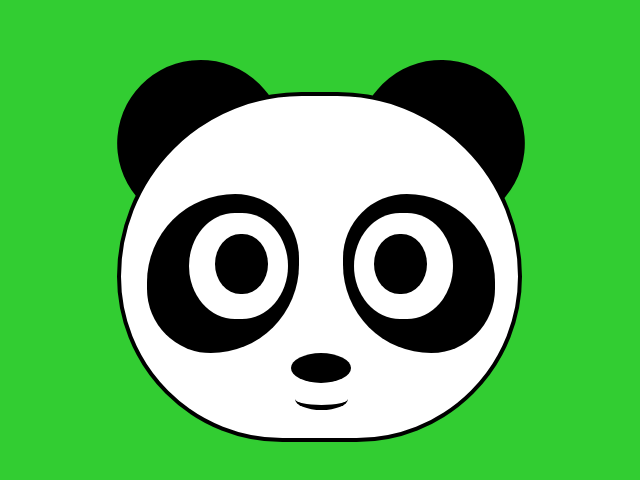
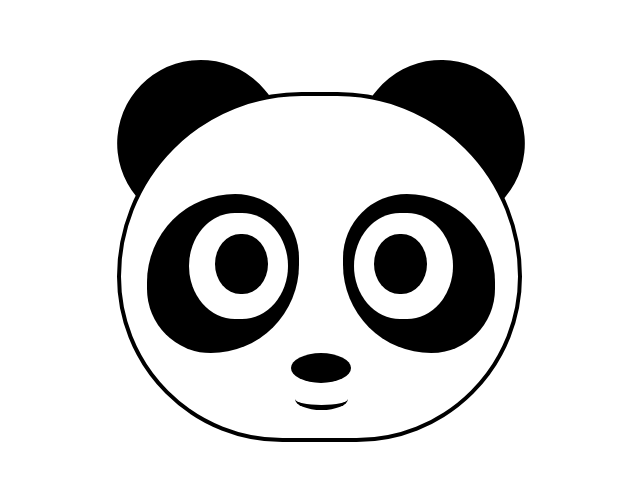
Before and after one commit to Jackwxiao/panda, a plain HTML site: page index.html in a window 1280 px wide. Shown: the part 154-634 px from the top of the page, without its empty margins (319-959 px from the left). Drawn offline with Linux system fonts and the light colour scheme.

Commit message:
使用CSS画一只熊猫吧

```diff
--- a/style.css
+++ b/style.css
@@ -1,6 +1,6 @@
 *{margin: 0;padding : 0;box-sizing: border-box;}
 *::after,*::before{box-sizing: border-box;}
-body{height: 100vh;display: flex;justify-content: center;align-items: center;background:  #32CD32;}
+body{height: 100vh;display: flex;justify-content: center;align-items: center;background: white;}
 .wrapper{ width: 408px;height: 408px;position: relative;}
 .cabeca{width: 405px;height: 350px;background: #FFFFFF;margin-top: 50px;border: 4px solid #000000;border-radius: 212px 212px 190px 190px;}
 .eye.left{position: absolute; width: 152px; height: 159px; background: #000000;border-radius: 200px 145px 200px 145px;top: 152px;left: 30px;}
```
